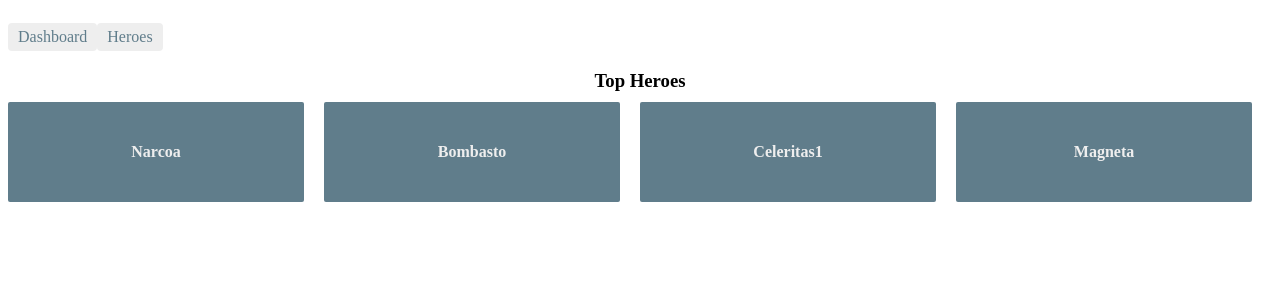
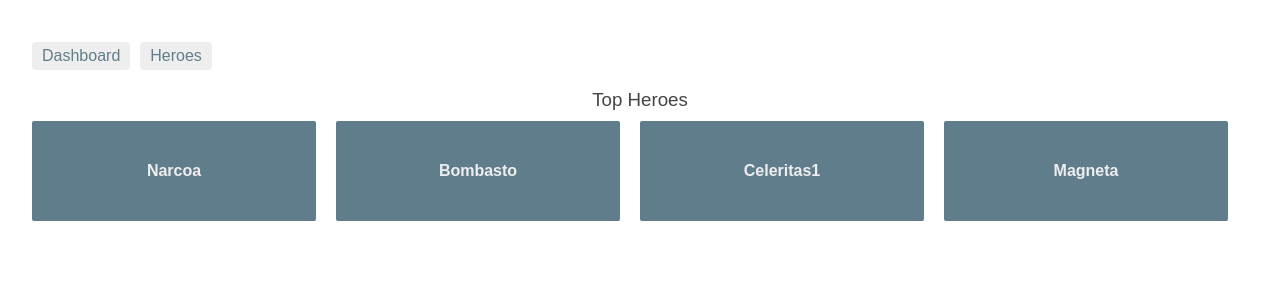
Before and after one commit to pottersc/angular-tour-of-heroes, an Angular app: page /dashboard in a window 1280 px wide. Shown: the top 300 px of the page. Built offline with nearby package versions, Linux system fonts and the light colour scheme.

Commit message:
routing section completed.  refactor

```diff
--- a/package.json
+++ b/package.json
@@ -12,6 +12,7 @@
   },
   "private": true,
   "dependencies": {
+    "@angular/cli": "^1.0.1",
     "@angular/common": "^4.0.0",
     "@angular/compiler": "^4.0.0",
     "@angular/core": "^4.0.0",
@@ -28,6 +29,7 @@
   "devDependencies": {
     "@angular/cli": "1.0.0",
     "@angular/compiler-cli": "^4.0.0",
+    "@angular/language-service": "^4.0.3",
     "@types/jasmine": "2.5.38",
     "@types/node": "~6.0.60",
     "codelyzer": "~2.0.0",
@@ -36,9 +38,9 @@
     "karma": "~1.4.1",
     "karma-chrome-launcher": "~2.0.0",
     "karma-cli": "~1.0.1",
+    "karma-coverage-istanbul-reporter": "^0.2.0",
     "karma-jasmine": "~1.1.0",
     "karma-jasmine-html-reporter": "^0.2.2",
-    "karma-coverage-istanbul-reporter": "^0.2.0",
     "protractor": "~5.1.0",
     "ts-node": "~2.0.0",
     "tslint": "~4.5.0",
--- a/src/styles.css
+++ b/src/styles.css
@@ -1 +1,116 @@
-/* You can add global styles to this file, and also import other style files */
+/* #docregion , quickstart, toh */
+/* Master Styles */
+h1 {
+  color: #369;
+  font-family: Arial, Helvetica, sans-serif;
+  font-size: 250%;
+}
+h2, h3 {
+  color: #444;
+  font-family: Arial, Helvetica, sans-serif;
+  font-weight: lighter;
+}
+body {
+  margin: 2em;
+}
+/* #enddocregion quickstart */
+body, input[text], button {
+  color: #888;
+  font-family: Cambria, Georgia;
+}
+/* #enddocregion toh */
+a {
+  cursor: pointer;
+  cursor: hand;
+}
+button {
+  font-family: Arial;
+  background-color: #eee;
+  border: none;
+  padding: 5px 10px;
+  border-radius: 4px;
+  cursor: pointer;
+  cursor: hand;
+}
+button:hover {
+  background-color: #cfd8dc;
+}
+button:disabled {
+  background-color: #eee;
+  color: #aaa;
+  cursor: auto;
+}
+
+/* Navigation link styles */
+nav a {
+  padding: 5px 10px;
+  text-decoration: none;
+  margin-right: 10px;
+  margin-top: 10px;
+  display: inline-block;
+  background-color: #eee;
+  border-radius: 4px;
+}
+nav a:visited, a:link {
+  color: #607D8B;
+}
+nav a:hover {
+  color: #039be5;
+  background-color: #CFD8DC;
+}
+nav a.active {
+  color: #039be5;
+}
+
+/* items class */
+.items {
+  margin: 0 0 2em 0;
+  list-style-type: none;
+  padding: 0;
+  width: 24em;
+}
+.items li {
+  cursor: pointer;
+  position: relative;
+  left: 0;
+  background-color: #EEE;
+  margin: .5em;
+  padding: .3em 0;
+  height: 1.6em;
+  border-radius: 4px;
+}
+.items li:hover {
+  color: #607D8B;
+  background-color: #DDD;
+  left: .1em;
+}
+.items li.selected {
+  background-color: #CFD8DC;
+  color: white;
+}
+.items li.selected:hover {
+  background-color: #BBD8DC;
+}
+.items .text {
+  position: relative;
+  top: -3px;
+}
+.items .badge {
+  display: inline-block;
+  font-size: small;
+  color: white;
+  padding: 0.8em 0.7em 0 0.7em;
+  background-color: #607D8B;
+  line-height: 1em;
+  position: relative;
+  left: -1px;
+  top: -4px;
+  height: 1.8em;
+  margin-right: .8em;
+  border-radius: 4px 0 0 4px;
+}
+/* #docregion toh */
+/* everywhere else */
+* {
+  font-family: Arial, Helvetica, sans-serif;
+}
--- a/tsconfig.json
+++ b/tsconfig.json
@@ -1,5 +1,5 @@
 {
-  "compileOnSave": false,
+  "compileOnSave": true,
   "compilerOptions": {
     "outDir": "./dist/out-tsc",
     "baseUrl": "src",
```
